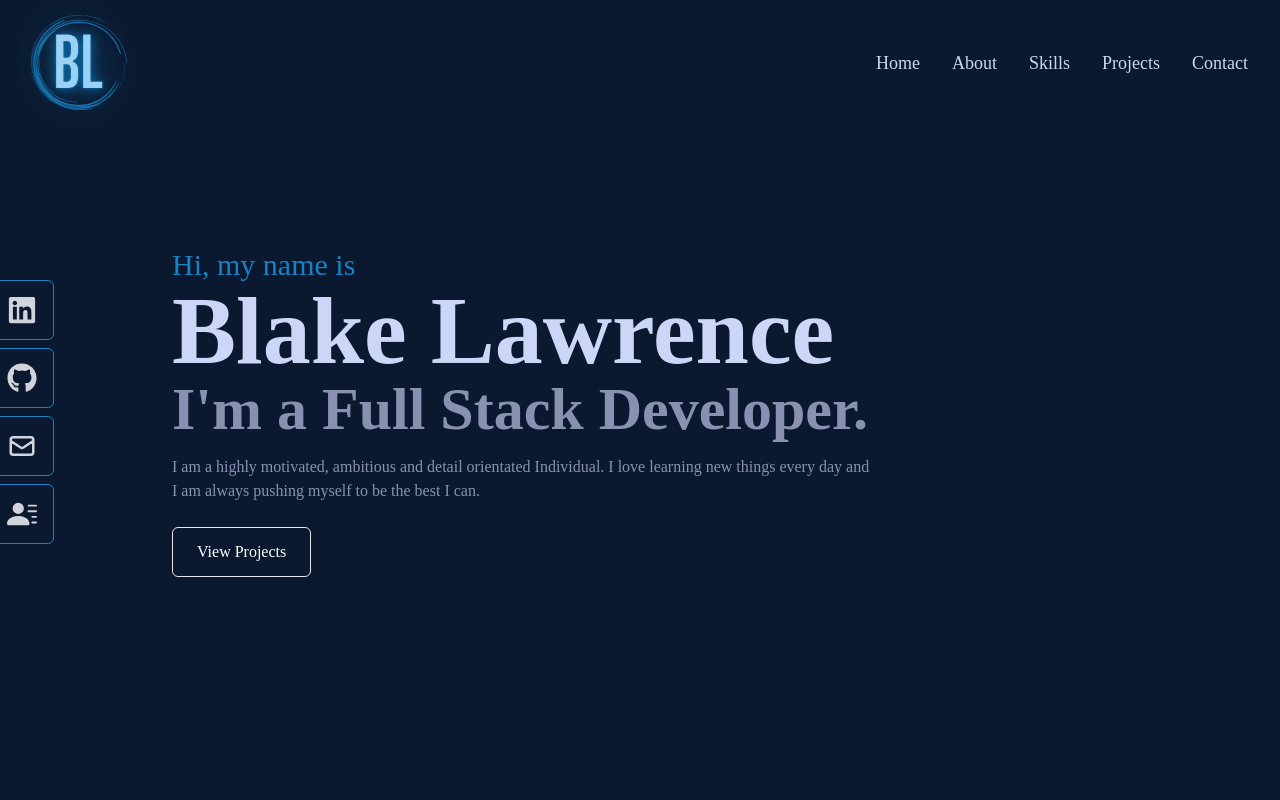
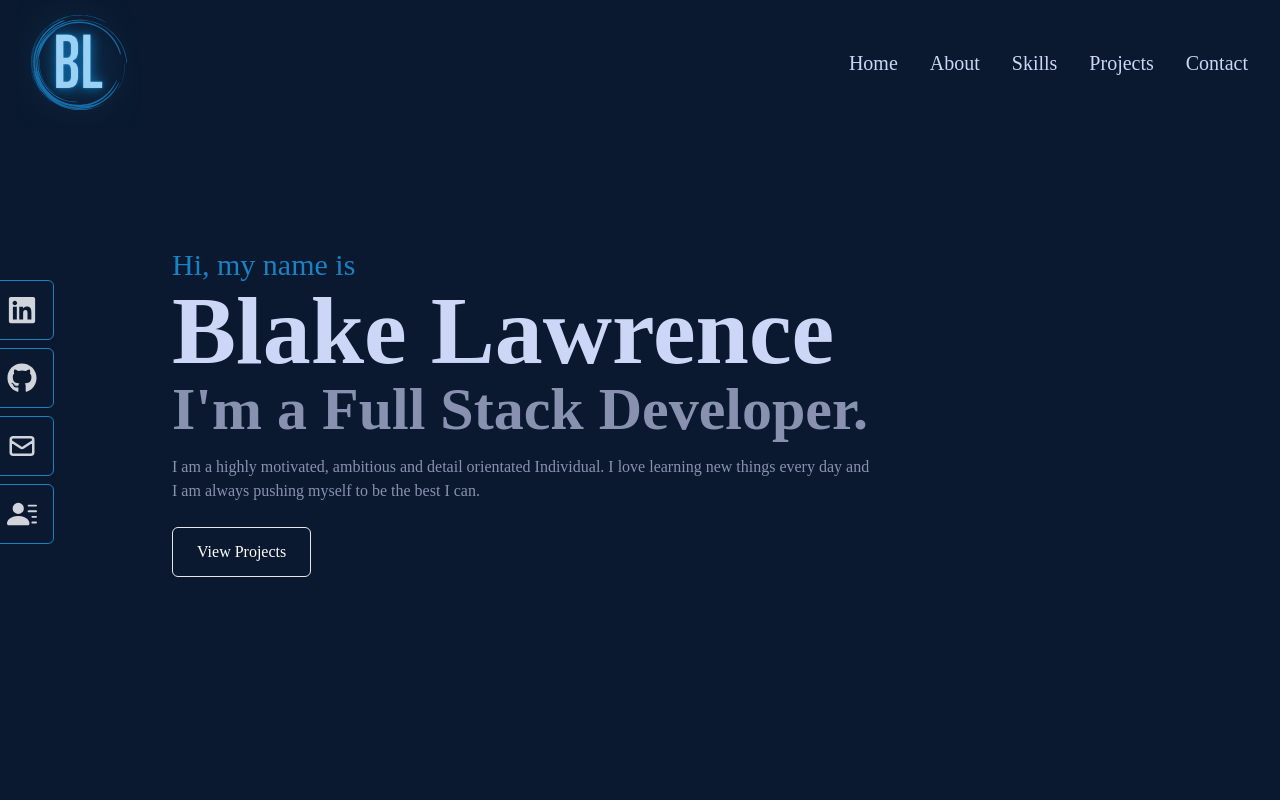
Before and after one commit to BlakeLawrence/portfolio, a React (Create React App) app: page / in a window 1280 px wide. Shown: the top 800 px of the page. Built offline with nearby package versions, Linux system fonts and the light colour scheme.

Commit message:
changed menu sizing

```diff
--- a/src/components/Navbar.jsx
+++ b/src/components/Navbar.jsx
@@ -20,7 +20,7 @@ const Navbar = () => {
         />
       </div>
       {/* menu */}
-      <ul className="hidden md:flex text-lg">
+      <ul className="hidden md:flex text-xl">
         <li className="hover:text-[#1982C4] hover:scale-125">
           <Link to="home" spy={true} smooth={true} duration={500}>
             Home
--- a/src/components/Projects.jsx
+++ b/src/components/Projects.jsx
@@ -10,7 +10,7 @@ const Projects = () => {
     /* text container - heading and description */
     <div
       name="projects"
-      className="w-full md:h-screen text-gray-300 bg-[#0a192f]"
+      className="w-full md:h-screen text-gray-300 bg-[#0a192f] pt-1 sm:pt-96"
     >
       <div className="max-w-[1000px] mx-auto p-4 flex flex-col justify-center w-full h-full">
         <div className="pl-12 sm:pl-0 pb-8">
```
